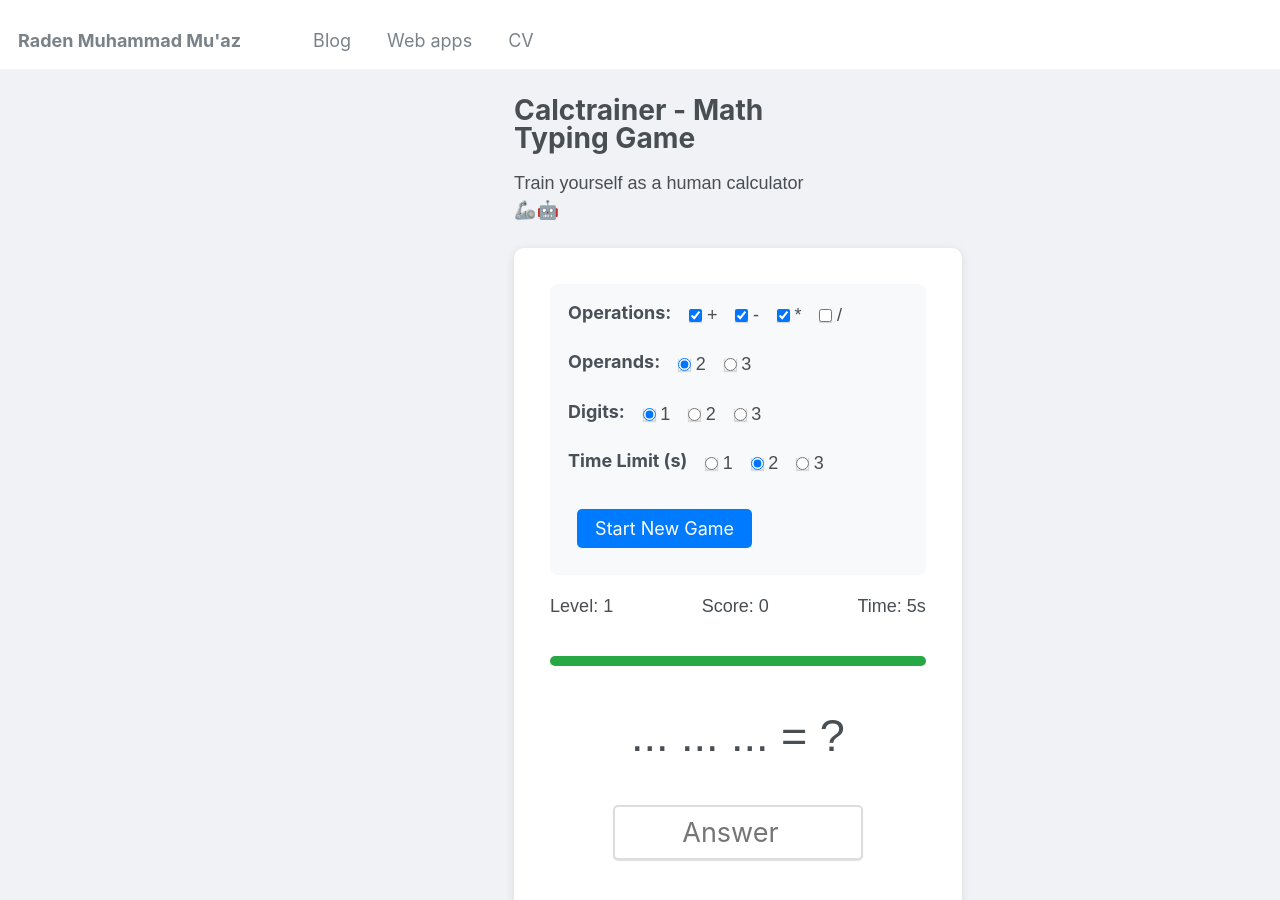
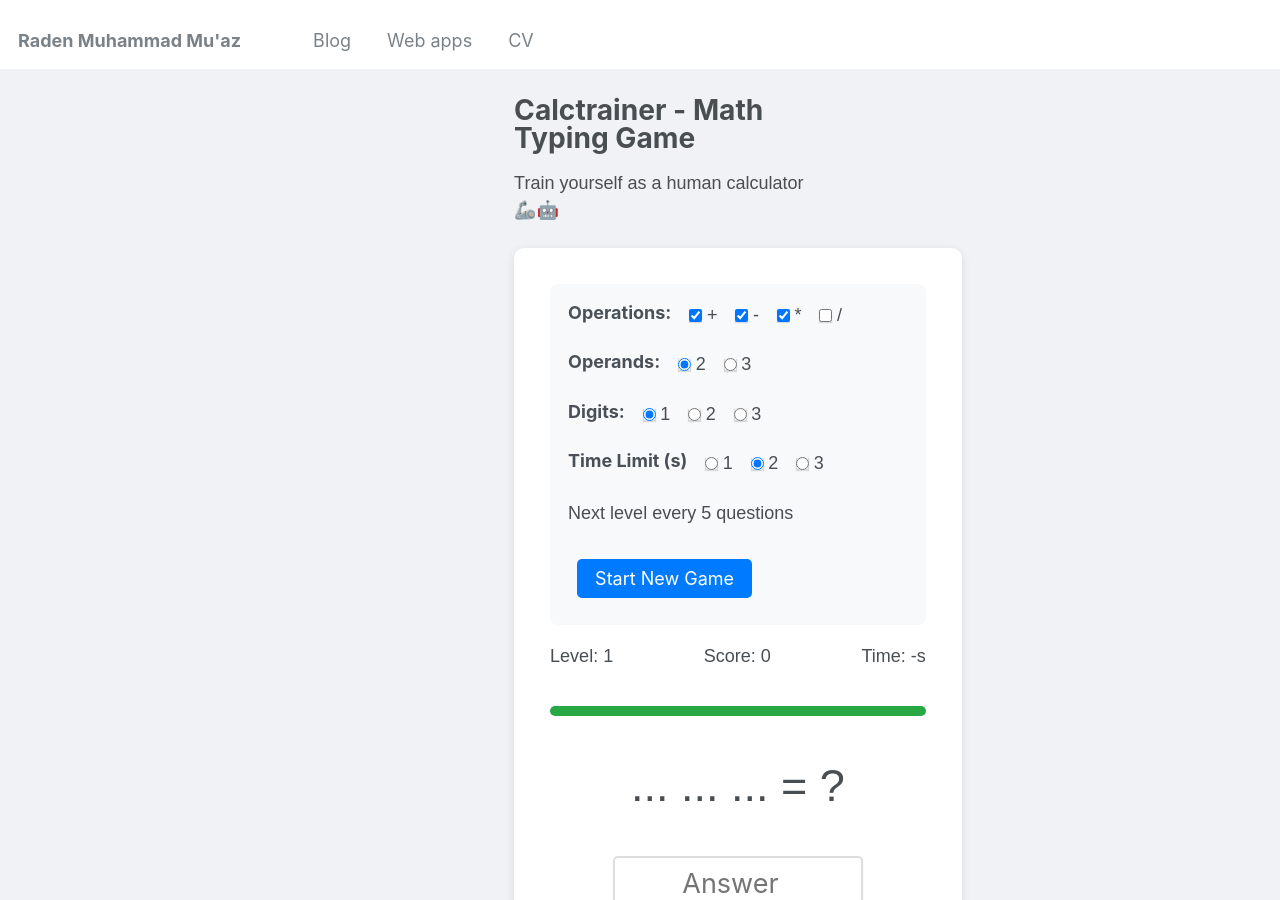
Before and after one commit to radenmuaz/radenmuaz.github.io, a Jekyll site: the page built from _pages/calctrainer.md, in a window 1280 px wide and 900 px high. Built offline with Jekyll 4.4.1, drawn with Linux system fonts in a browser that asks for light colours.

Commit message:
calctrainer

```diff
--- a/_includes/calctrainer.html
+++ b/_includes/calctrainer.html
@@ -1,4 +1,3 @@
-
 <div class="game">
     <style>
         body {
@@ -182,12 +181,13 @@
                     </label>
                 </div>
             </div>
+            <p>Next level every 5 questions</p>
             <button onclick="startGame()">Start New Game</button>
         </div>
         <div class="stats">
             <div>Level: <span id="level">1</span></div>
             <div>Score: <span id="score">0</span></div>
-            <div>Time: <span id="timer">5</span>s</div>
+            <div>Time: <span id="timer">-</span>s</div>
         </div>
         <div class="progress-bar">
             <div class="progress-fill" id="progress"></div>
--- a/assets/js/calctrainer.js
+++ b/assets/js/calctrainer.js
@@ -1,7 +1,7 @@
 const state = {
     level: 1,
     score: 0,
-    timeLeft: 5,
+    timeLeft: 0,
     timer: null,
     currentProblem: null,
     currentAnswer: null,
```
